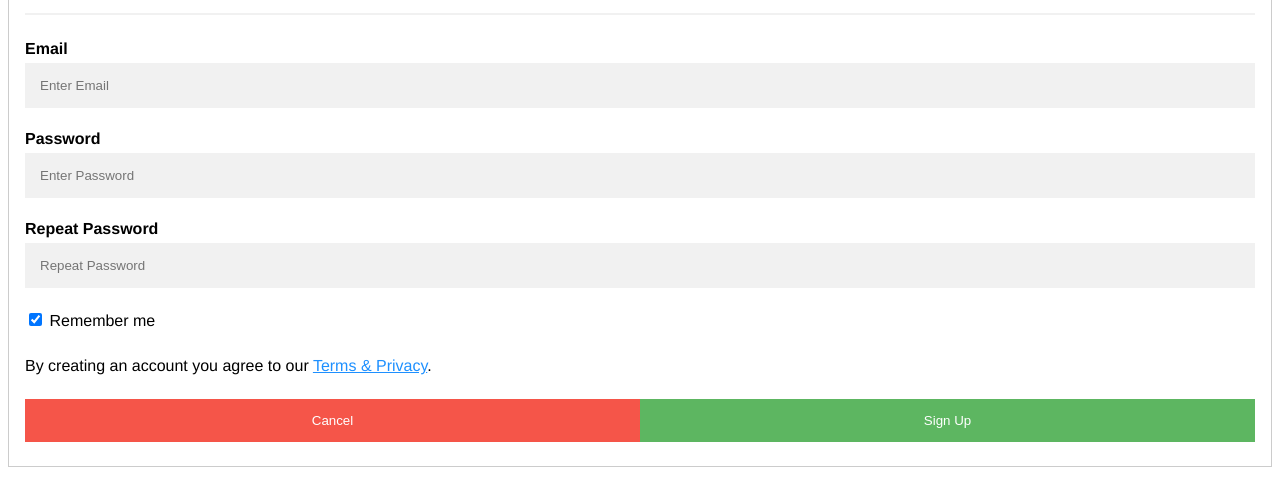
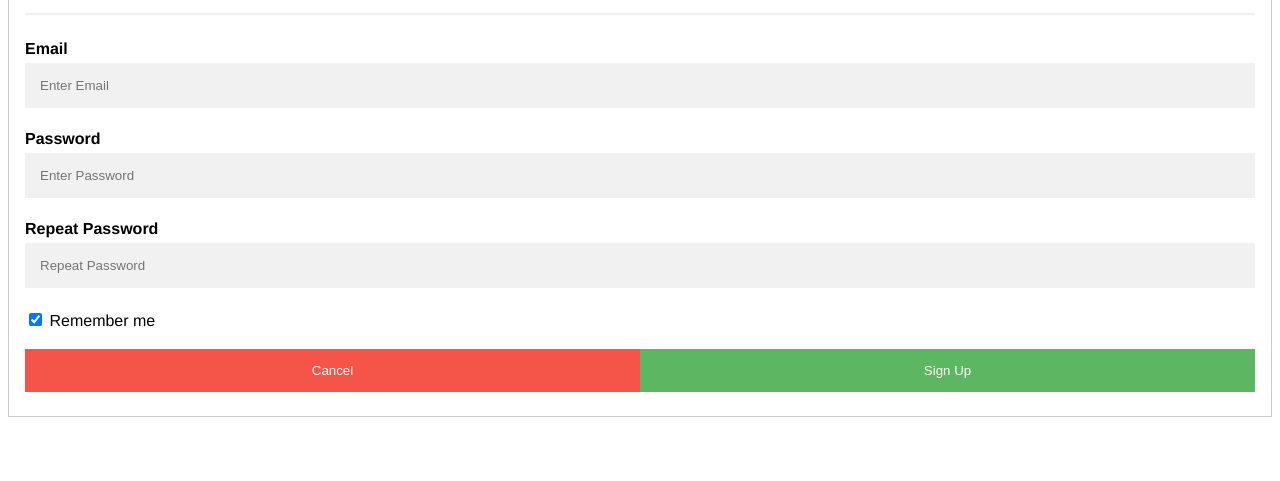
Before and after one commit to derekwlee/csp-final-project-join-2019, a plain HTML site: page index.html in a window 1280 px wide. Shown: the part 411-892 px from the top of the page. After the commit the page ends 844 px from the top, so only its background shows below. Drawn offline with Linux system fonts and the light colour scheme.

Commit message:
Update index.html

```diff
--- a/index.html
+++ b/index.html
@@ -140,7 +140,7 @@ button:hover {
       <input type="checkbox" checked="checked" name="remember" style="margin-bottom:15px"> Remember me
     </label>
 
-    <p>By creating an account you agree to our <a href="#" style="color:dodgerblue">Terms & Privacy</a>.</p>
+   <!-- <p>By creating an account you agree to our <a href="#" style="color:dodgerblue">Terms & Privacy</a>.</p>-->
 
     <div class="clearfix">
       <button type="button" class="cancelbtn">Cancel</button>
```
